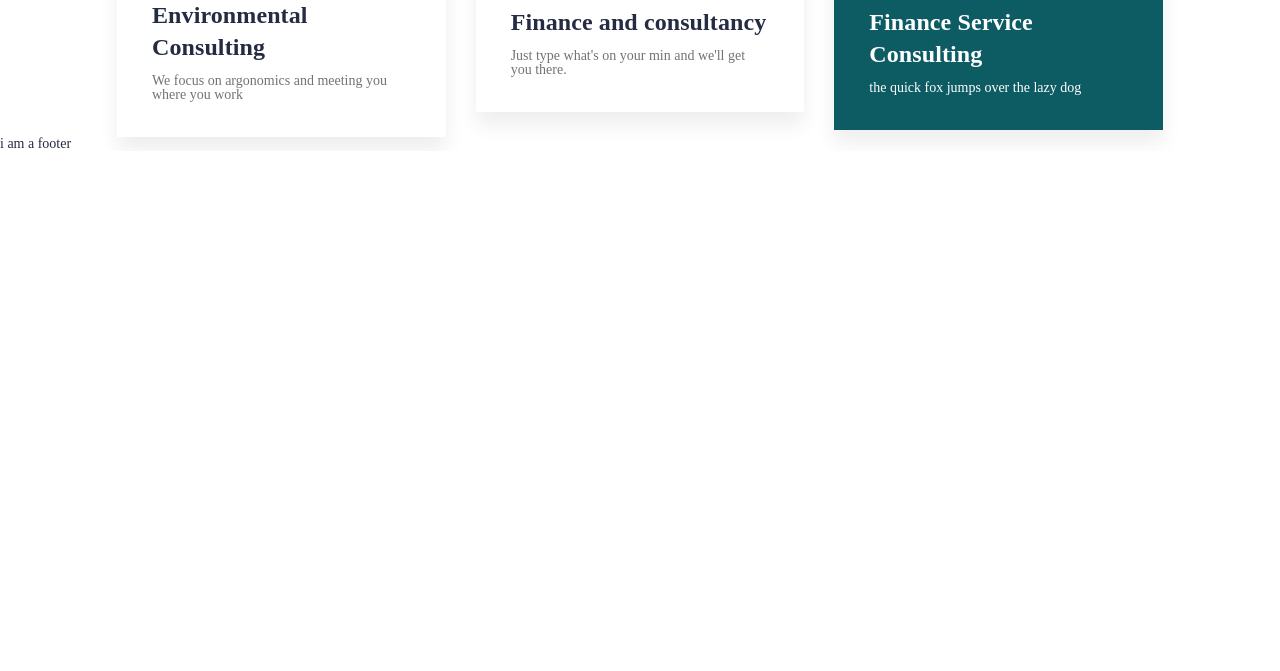
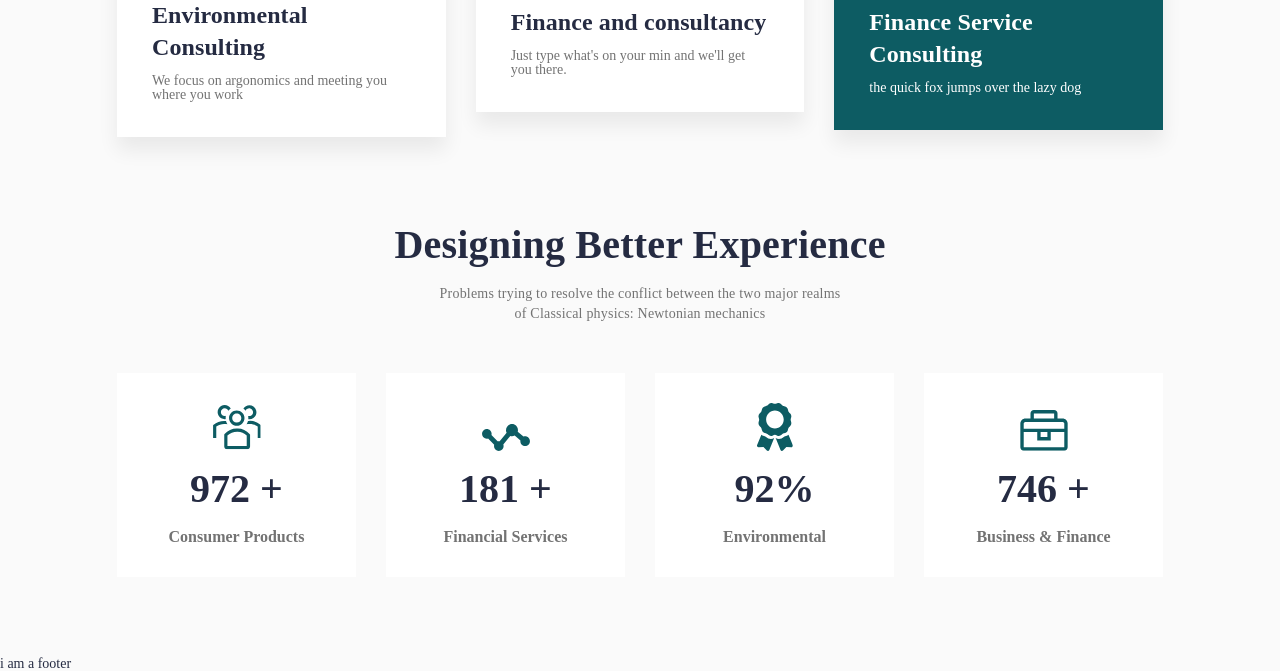
Before and after one commit to zhmatisaev/Relvice, a plain HTML site: page index.html in a window 1280 px wide. Shown: the part 783-1454 px from the top of the page. Before the commit the page ends 934 px from the top, so only its background shows below. Drawn offline with Linux system fonts and the light colour scheme.

Commit message:
it fourth block. Added blocks advantages

```diff
--- a/css/style.css
+++ b/css/style.css
@@ -29,6 +29,7 @@ h6 {
 }
 html,
 body {
+  background: #fafafa;
   height: 100%;
   line-height: 1;
   font-size: 14px;
@@ -140,6 +141,7 @@ body {
   }
 }
 
+/* ********************************************************************** */
 /* *********MAIN****PAGE******************************************** */
 .page {
   /* позволим  main  увеличиваться */
@@ -152,6 +154,37 @@ body {
   position: relative;
   z-index: 2;
   margin: -30px 0px 0px 0px;
+}
+.page__advantages {
+}
+
+/* ************ALL HEADER BLOCK********************************************************** */
+.header-block {
+  text-align: center;
+  letter-spacing: 0.2px;
+}
+.header-block__title {
+  font-size: 40px;
+  line-height: 142%;
+  font-weight: 700;
+}
+.header-block__title:not(:last-child) {
+  margin: 0px 0px 10px 0px;
+}
+
+.header-block__sub-title {
+  line-height: 142%;
+  color: #737373;
+}
+@media (max-width: 992px) {
+  .header-block__sub-title {
+    font-size: 35px;
+  }
+}
+@media (max-width: 767px) {
+  .header-block__sub-title {
+    font-size: 30px;
+  }
 }
 
 /* **********FOOTER******************************************/
@@ -340,3 +373,72 @@ body {
 .item-service__text {
   color: #737373;
 }
+/* *********advantages************************************* */
+.advantages {
+  padding: 80px 0px;
+}
+@media (max-width: 992px) {
+  .advantages {
+    padding: 50px 0;
+  }
+}
+@media (max-width: 767px) {
+  .advantages {
+    padding: 40px 0;
+  }
+}
+.advantages__container {
+}
+.advantages__header {
+  margin: 0px 0px 50px 0px;
+}
+@media (max-width: 767px) {
+  .advantages__header {
+    margin: 0px 0px 25px 0px;
+  }
+}
+.advantages__body {
+  display: flex;
+  flex-wrap: wrap;
+  margin: 0px -15px -30px;
+}
+.advantages__column {
+  padding: 0 15px;
+  margin: 0px 0px 30px 0px;
+  flex: 0 1 25%;
+}
+@media (max-width: 1020px) {
+  .advantages__column {
+    flex: 0 1 50%;
+  }
+}
+@media (max-width: 560px) {
+  .advantages__column {
+    flex: 0 1 100%;
+  }
+}
+.advantages__item {
+  background-color: #fff;
+  padding: 30px;
+  text-align: center;
+  font-weight: 700;
+}
+.advantages__item > *:not(:last-child) {
+  margin: 0 0 10px 0;
+}
+.advantages__icon {
+  height: 48px;
+  display: flex;
+  align-items: flex-end;
+  justify-content: center;
+}
+.advantages__value {
+  font-size: 40px;
+  line-height: 142%;
+}
+
+.advantages__text {
+  font-size: 16px;
+  line-height: 115%;
+  color: #737373;
+}
--- a/index.html
+++ b/index.html
@@ -59,7 +59,7 @@
                 </div>
             </div>
 
-            <!-- 3  карточки сервис  -->
+            <!-- 3  cards services  -->
             <section class="page__services services">
                 <div class="services__container _container">
                     <div class="services__body">
@@ -88,6 +88,52 @@
                     </div>
                  </div>
             </section>
+            <!-- block four  advantages 4 cards -->
+            <section class="page__advantages advantages">
+                <div class="advantages__container _container">
+                    <div class="advantages__header header-block">
+                        <h2 class="header-block__title">Designing Better Experience</h2>
+                        <div class="header-block__sub-title">Problems trying to resolve the conflict between the two major realms <br>
+                            of Classical physics: Newtonian mechanics
+                        </div>
+                    </div>
+                    <div class="advantages__body">
+                        <div class="advantages__column">
+                            <div class="advantages__item">
+                                <div class="advantages__icon"> <img src="./img/advantages/04.svg" alt=""> </div>
+                                <div class="advantages__value">972 +</div>
+                                <div class="advantages__text">Consumer Products</div>
+                            </div>
+                        </div>
+                        <div class="advantages__column">
+                            <div class="advantages__item">
+                                <div class="advantages__icon"> <img src="./img/advantages/05.svg" alt=""> </div>
+                                <div class="advantages__value">181 +</div>
+                                <div class="advantages__text">Financial Services </div>
+                            </div>
+                        </div>
+                        <div class="advantages__column">
+                            <div class="advantages__item">
+                                <div class="advantages__icon"> <img src="./img/advantages/06.svg" alt=""> </div>
+                                <div class="advantages__value">92%</div>
+                                <div class="advantages__text">Environmental</div>
+                            </div>
+                        </div>
+                        <div class="advantages__column">
+                            <div class="advantages__item">
+                                <div class="advantages__icon"> <img src="./img/advantages/07.svg" alt=""> </div>
+                                <div class="advantages__value">746 +</div>
+                                <div class="advantages__text">Business & Finance</div>
+                            </div>
+                        </div>
+                    </div>
+
+
+                </div>
+
+
+            </section>
+
          </main>
         <footer class="footer">
             i am a  footer
```
Also changed, not shown: img/advantages/04.svg (added), img/advantages/05.svg (added), img/advantages/06.svg (added), img/advantages/07.svg (added).
